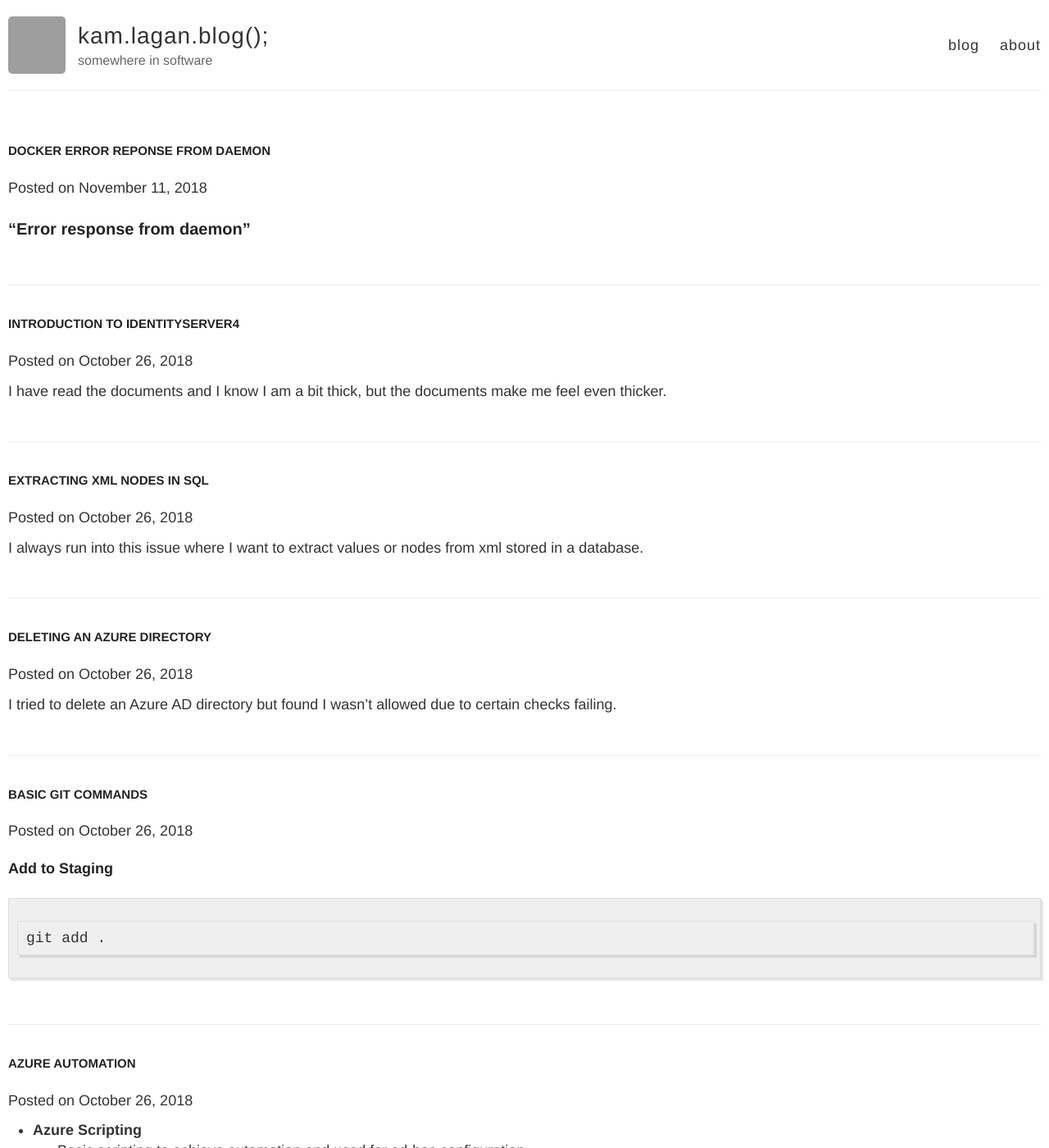
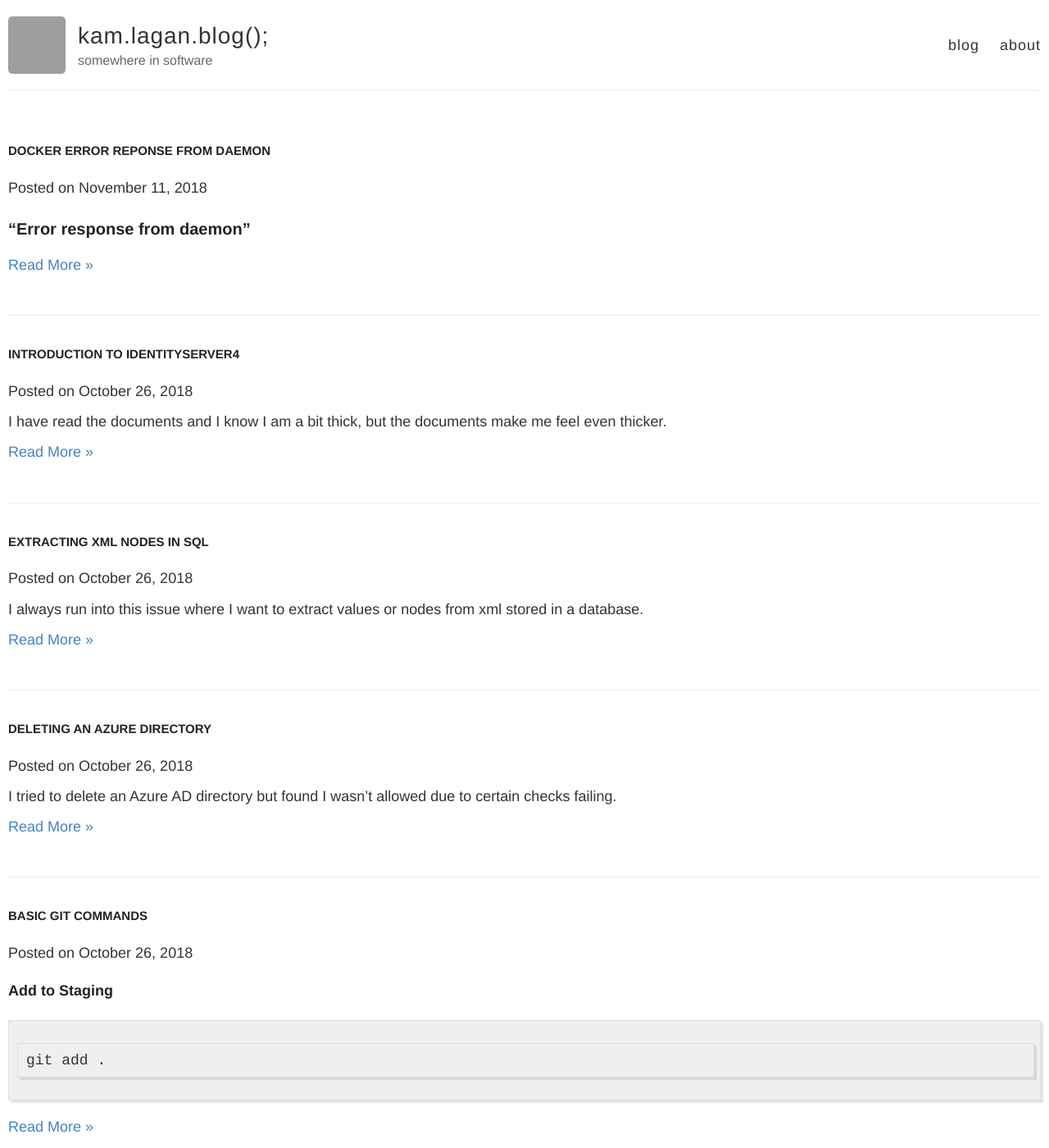
Before and after one commit to klagan/klagan.github.io, a Jekyll site: the page built from index.html, in a window 1280 px wide and 1400 px high. Shown: the whole window at 82% size. Built offline with Jekyll 4.4.1, drawn with Linux system fonts in a browser that asks for light colours; grey boxes are pictures that could not be loaded.

Commit message:
Update index.html

```diff
--- a/index.html
+++ b/index.html
@@ -13,11 +13,9 @@
 					</div>
   <div class="entry-content">
       {{ post.excerpt }}
-      {% if post.content contains "<!-- more -->" %}
-          <div align="center">
-              <div markdown="0"><a href="{{ site.url }}{{ post.url }}" class="btn btn-info">Continue Reading ...</a></div>
-          </div>
-      {% endif %}
+       <p>
+	            <a class="post-link" href="{{ post.url | prepend: site.baseurl }}">Read More &raquo;</a>
+	          </p>
   </div><!-- /.entry-content -->
 
       <div class="entry">
```
